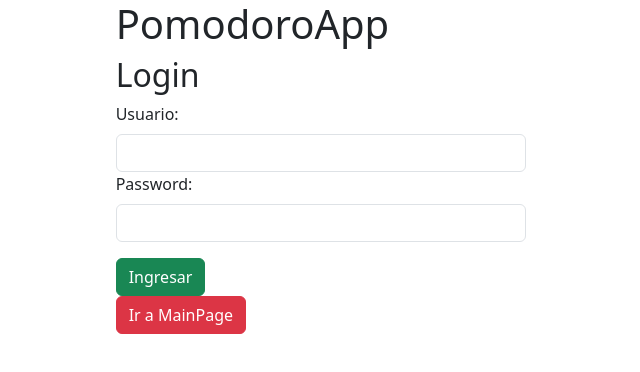
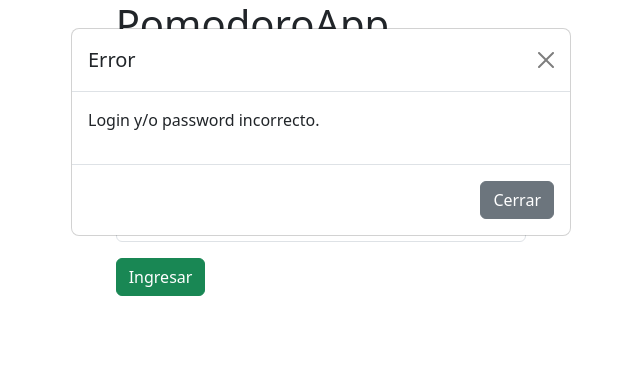
Before and after one commit to ulima-pw/2025_0-4.PomodoApp-Frontend, a React (Vite) app: page / in a window 1280 px wide. Both pictures are taken after a click on the button "Ingresar". Shown: the top 372 px of the page, without its empty margins (319-959 px from the left). Built offline with nearby package versions, Linux system fonts and the light colour scheme.

Commit message:
Agregando modal

```diff
--- a/src/pages/LoginPage.tsx
+++ b/src/pages/LoginPage.tsx
@@ -2,9 +2,12 @@ import { Link, NavLink, useNavigate } from "react-router-dom"
 import FormularioLoginSeccion from "../components/FormularioLoginSeccion"
 import TitulosSeccion from "../components/TitulosSeccion"
 import "./LoginPage.css"
+import { useState } from "react"
 
 const LoginPage = () => {
     const navigate = useNavigate()
+
+    const [showModal, setShowModal] = useState<boolean>(false)
 
     const loginHandler = (usuario : string, password:string) => {
         if (usuario == "PW" && password == "123") {
@@ -12,6 +15,7 @@ const LoginPage = () => {
             navigate("/main")
         }else {
             // Login incorrecto
+            setShowModal(true)
         }
     }
 
@@ -20,7 +24,29 @@ const LoginPage = () => {
         <div className="col">
             <TitulosSeccion />
             <FormularioLoginSeccion onLogin={ loginHandler }/>
-            <Link to={"/main"} className="btn btn-danger">Ir a MainPage</Link>
+            <div className={ showModal == true ? "modal fade show d-block" : "modal fade" } >
+                <div className="modal-dialog">
+                    <div className="modal-content">
+                        <div className="modal-header">
+                            <h5 className="modal-title">Error</h5>
+                            <button type="button" className="btn-close" data-bs-dismiss="modal" aria-label="Close"></button>
+                        </div>
+                        <div className="modal-body">
+                            <p>Login y/o password incorrecto.</p>
+                        </div>
+                        <div className="modal-footer">
+                            <button type="button"
+                                className="btn btn-secondary"
+                                onClick={ () =>  {
+                                    setShowModal(false)
+                                } }>
+                                Cerrar
+                            </button>
+
+                        </div>
+                    </div>
+                </div>
+            </div>
         </div>
         <div className="col"></div>
     </div>
```
